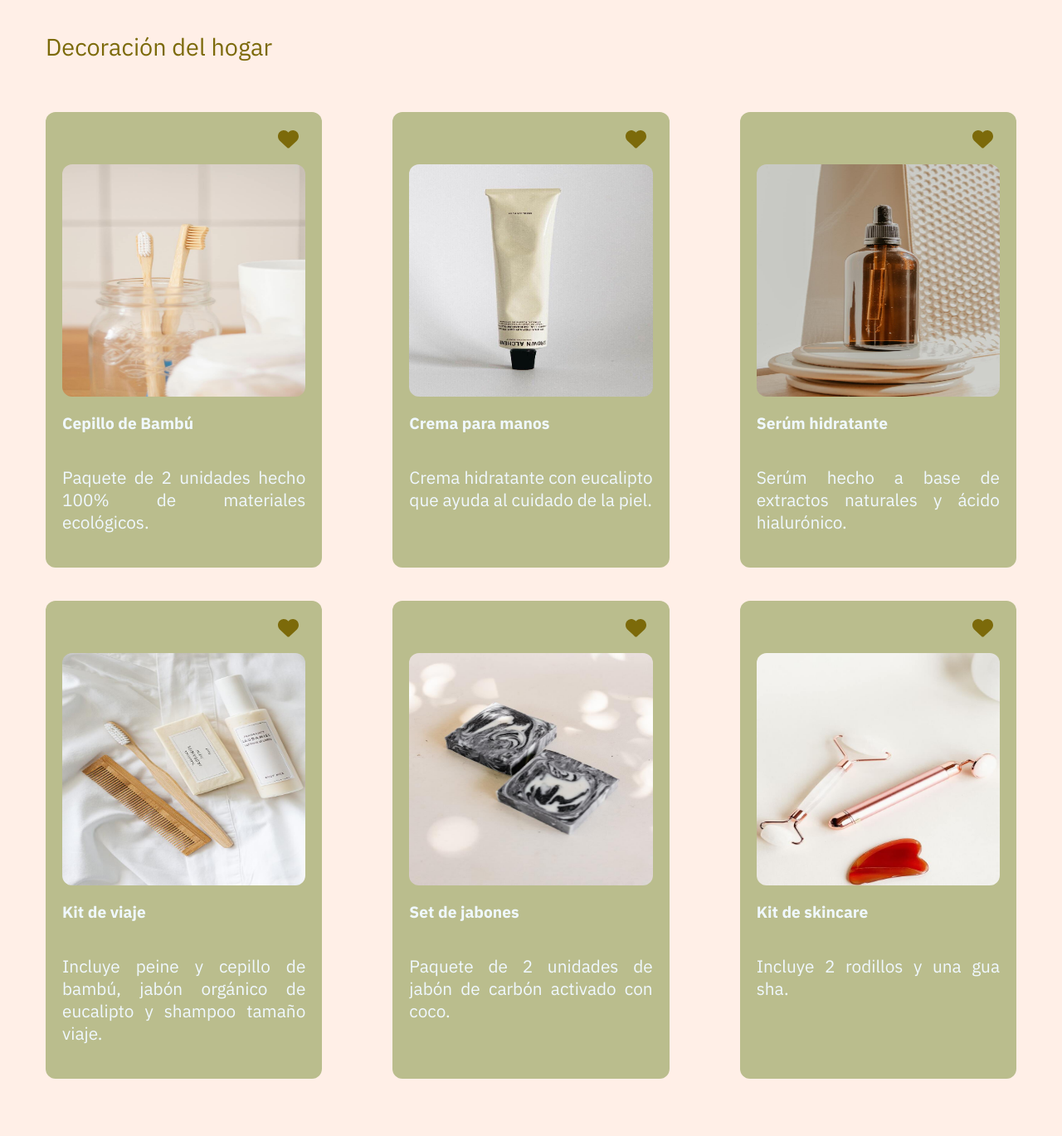
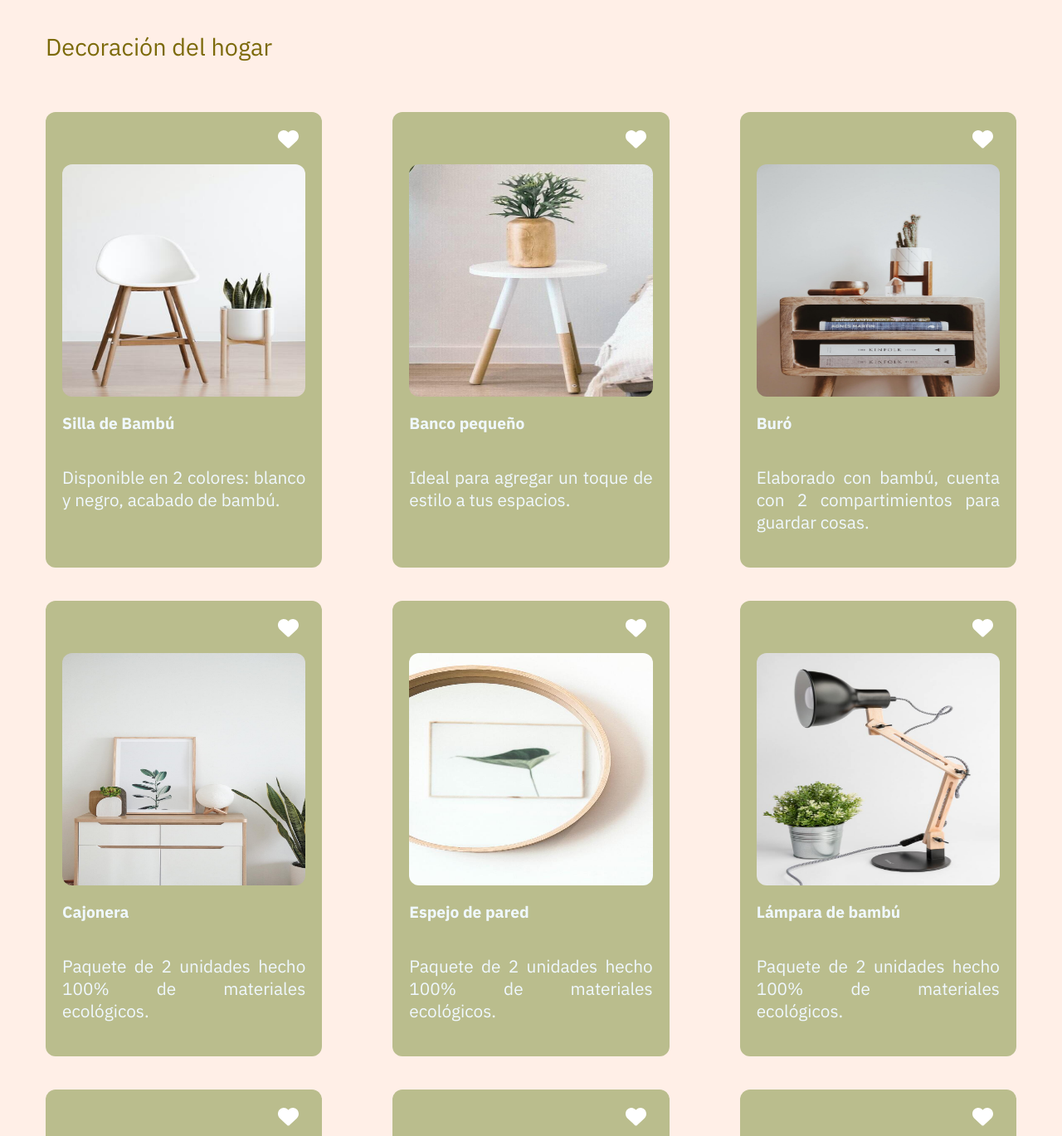
Before and after one commit to iamanyyeei/EcoStore-Sass-Basic, a plain HTML site: page index.html in a window 1280 px wide. Shown: the part 1980-3349 px from the top of the page at 83% size. Drawn offline with Linux system fonts and the light colour scheme.

Commit message:
Avances en la section Decoración del Hogar

```diff
--- a/index.html
+++ b/index.html
@@ -102,53 +102,78 @@
                 <div class="card-section">
                     <div class="product">
                         <div class="heart-icon">
-                            <svg xmlns="http://www.w3.org/2000/svg" height="25" width="25" viewBox="0 0 512 512"><!--!Font Awesome Free 6.7.2 by @fontawesome - https://fontawesome.com License - https://fontawesome.com/license/free Copyright 2025 Fonticons, Inc.--><path fill="#7C6A0A" d="M47.6 300.4L228.3 469.1c7.5 7 17.4 10.9 27.7 10.9s20.2-3.9 27.7-10.9L464.4 300.4c30.4-28.3 47.6-68 47.6-109.5v-5.8c0-69.9-50.5-129.5-119.4-141C347 36.5 300.6 51.4 268 84L256 96 244 84c-32.6-32.6-79-47.5-124.6-39.9C50.5 55.6 0 115.2 0 185.1v5.8c0 41.5 17.2 81.2 47.6 109.5z"/></svg>
+                            <svg xmlns="http://www.w3.org/2000/svg" height="25" width="25" viewBox="0 0 512 512"><!--!Font Awesome Free 6.7.2 by @fontawesome - https://fontawesome.com License - https://fontawesome.com/license/free Copyright 2025 Fonticons, Inc.--><path fill="#FFFF" d="M47.6 300.4L228.3 469.1c7.5 7 17.4 10.9 27.7 10.9s20.2-3.9 27.7-10.9L464.4 300.4c30.4-28.3 47.6-68 47.6-109.5v-5.8c0-69.9-50.5-129.5-119.4-141C347 36.5 300.6 51.4 268 84L256 96 244 84c-32.6-32.6-79-47.5-124.6-39.9C50.5 55.6 0 115.2 0 185.1v5.8c0 41.5 17.2 81.2 47.6 109.5z"/></svg>
                         </div>
-                        <img src="./css/assets/img/products/toothbrush.jpg" alt="Cepillo de Bambú">
-                        <h3>Cepillo de Bambú</h3>
+                        <img src="./css/assets/img/furniture/wood-chair.jpg" alt="Silla de Bambú">
+                        <h3>Silla de Bambú</h3>
+                        <p>Disponible en 2 colores: blanco y negro, acabado de bambú.</p>
+                    </div>
+                    <div class="product">
+                        <div class="heart-icon">
+                            <svg xmlns="http://www.w3.org/2000/svg" height="25" width="25" viewBox="0 0 512 512"><!--!Font Awesome Free 6.7.2 by @fontawesome - https://fontawesome.com License - https://fontawesome.com/license/free Copyright 2025 Fonticons, Inc.--><path fill="#FFFF" d="M47.6 300.4L228.3 469.1c7.5 7 17.4 10.9 27.7 10.9s20.2-3.9 27.7-10.9L464.4 300.4c30.4-28.3 47.6-68 47.6-109.5v-5.8c0-69.9-50.5-129.5-119.4-141C347 36.5 300.6 51.4 268 84L256 96 244 84c-32.6-32.6-79-47.5-124.6-39.9C50.5 55.6 0 115.2 0 185.1v5.8c0 41.5 17.2 81.2 47.6 109.5z"/></svg>
+                        </div>
+                        <img src="./css/assets/img/furniture/small-table.jpeg" alt="Banco pequeño">
+                        <h3>Banco pequeño</h3>
+                        <p>Ideal para agregar un toque de estilo a tus espacios.</p>
+                    </div>
+                    <div class="product">
+                        <div class="heart-icon">
+                            <svg xmlns="http://www.w3.org/2000/svg" height="25" width="25" viewBox="0 0 512 512"><!--!Font Awesome Free 6.7.2 by @fontawesome - https://fontawesome.com License - https://fontawesome.com/license/free Copyright 2025 Fonticons, Inc.--><path fill="#FFFF" d="M47.6 300.4L228.3 469.1c7.5 7 17.4 10.9 27.7 10.9s20.2-3.9 27.7-10.9L464.4 300.4c30.4-28.3 47.6-68 47.6-109.5v-5.8c0-69.9-50.5-129.5-119.4-141C347 36.5 300.6 51.4 268 84L256 96 244 84c-32.6-32.6-79-47.5-124.6-39.9C50.5 55.6 0 115.2 0 185.1v5.8c0 41.5 17.2 81.2 47.6 109.5z"/></svg>
+                        </div>
+                        <img src="./css/assets/img/furniture/stand-table.jpg" alt="Buró">
+                        <h3>Buró</h3>
+                        <p>Elaborado con bambú, cuenta con 2 compartimientos para guardar cosas.</p>
+                    </div>
+                    <div class="product">
+                        <div class="heart-icon">
+                            <svg xmlns="http://www.w3.org/2000/svg" height="25" width="25" viewBox="0 0 512 512"><!--!Font Awesome Free 6.7.2 by @fontawesome - https://fontawesome.com License - https://fontawesome.com/license/free Copyright 2025 Fonticons, Inc.--><path fill="#FFFF" d="M47.6 300.4L228.3 469.1c7.5 7 17.4 10.9 27.7 10.9s20.2-3.9 27.7-10.9L464.4 300.4c30.4-28.3 47.6-68 47.6-109.5v-5.8c0-69.9-50.5-129.5-119.4-141C347 36.5 300.6 51.4 268 84L256 96 244 84c-32.6-32.6-79-47.5-124.6-39.9C50.5 55.6 0 115.2 0 185.1v5.8c0 41.5 17.2 81.2 47.6 109.5z"/></svg>
+                        </div>
+                        <img src="./css/assets/img/furniture/mueble.jpg" alt="Cajonera">
+                        <h3>Cajonera</h3>
                         <p>Paquete de 2 unidades hecho 100% de materiales ecológicos.</p>
                     </div>
                     <div class="product">
                         <div class="heart-icon">
-                            <svg xmlns="http://www.w3.org/2000/svg" height="25" width="25" viewBox="0 0 512 512"><!--!Font Awesome Free 6.7.2 by @fontawesome - https://fontawesome.com License - https://fontawesome.com/license/free Copyright 2025 Fonticons, Inc.--><path fill="#7C6A0A" d="M47.6 300.4L228.3 469.1c7.5 7 17.4 10.9 27.7 10.9s20.2-3.9 27.7-10.9L464.4 300.4c30.4-28.3 47.6-68 47.6-109.5v-5.8c0-69.9-50.5-129.5-119.4-141C347 36.5 300.6 51.4 268 84L256 96 244 84c-32.6-32.6-79-47.5-124.6-39.9C50.5 55.6 0 115.2 0 185.1v5.8c0 41.5 17.2 81.2 47.6 109.5z"/></svg>
+                            <svg xmlns="http://www.w3.org/2000/svg" height="25" width="25" viewBox="0 0 512 512"><!--!Font Awesome Free 6.7.2 by @fontawesome - https://fontawesome.com License - https://fontawesome.com/license/free Copyright 2025 Fonticons, Inc.--><path fill="#FFFF" d="M47.6 300.4L228.3 469.1c7.5 7 17.4 10.9 27.7 10.9s20.2-3.9 27.7-10.9L464.4 300.4c30.4-28.3 47.6-68 47.6-109.5v-5.8c0-69.9-50.5-129.5-119.4-141C347 36.5 300.6 51.4 268 84L256 96 244 84c-32.6-32.6-79-47.5-124.6-39.9C50.5 55.6 0 115.2 0 185.1v5.8c0 41.5 17.2 81.2 47.6 109.5z"/></svg>
                         </div>
-                        <img src="./css/assets/img/products/hand-cream.jpeg" alt="Crema para manos">
-                        <h3>Crema para manos</h3>
-                        <p>Crema hidratante con eucalipto que ayuda al cuidado de la piel.</p>
+                        <img src="./css/assets/img/furniture/mirror.jpg" alt="Espejo de pared">
+                        <h3>Espejo de pared</h3>
+                        <p>Paquete de 2 unidades hecho 100% de materiales ecológicos.</p>
+                    </div>
+
+                    <div class="product">
+                        <div class="heart-icon">
+                            <svg xmlns="http://www.w3.org/2000/svg" height="25" width="25" viewBox="0 0 512 512"><!--!Font Awesome Free 6.7.2 by @fontawesome - https://fontawesome.com License - https://fontawesome.com/license/free Copyright 2025 Fonticons, Inc.--><path fill="#FFFF" d="M47.6 300.4L228.3 469.1c7.5 7 17.4 10.9 27.7 10.9s20.2-3.9 27.7-10.9L464.4 300.4c30.4-28.3 47.6-68 47.6-109.5v-5.8c0-69.9-50.5-129.5-119.4-141C347 36.5 300.6 51.4 268 84L256 96 244 84c-32.6-32.6-79-47.5-124.6-39.9C50.5 55.6 0 115.2 0 185.1v5.8c0 41.5 17.2 81.2 47.6 109.5z"/></svg>
+                        </div>
+                        <img src="./css/assets/img/furniture/desk-lamp.jpg" alt="Lámpara de bambú">
+                        <h3>Lámpara de bambú</h3>
+                        <p>Paquete de 2 unidades hecho 100% de materiales ecológicos.</p>
                     </div>
                     <div class="product">
                         <div class="heart-icon">
-                            <svg xmlns="http://www.w3.org/2000/svg" height="25" width="25" viewBox="0 0 512 512"><!--!Font Awesome Free 6.7.2 by @fontawesome - https://fontawesome.com License - https://fontawesome.com/license/free Copyright 2025 Fonticons, Inc.--><path fill="#7C6A0A" d="M47.6 300.4L228.3 469.1c7.5 7 17.4 10.9 27.7 10.9s20.2-3.9 27.7-10.9L464.4 300.4c30.4-28.3 47.6-68 47.6-109.5v-5.8c0-69.9-50.5-129.5-119.4-141C347 36.5 300.6 51.4 268 84L256 96 244 84c-32.6-32.6-79-47.5-124.6-39.9C50.5 55.6 0 115.2 0 185.1v5.8c0 41.5 17.2 81.2 47.6 109.5z"/></svg>
+                            <svg xmlns="http://www.w3.org/2000/svg" height="25" width="25" viewBox="0 0 512 512"><!--!Font Awesome Free 6.7.2 by @fontawesome - https://fontawesome.com License - https://fontawesome.com/license/free Copyright 2025 Fonticons, Inc.--><path fill="#FFFF" d="M47.6 300.4L228.3 469.1c7.5 7 17.4 10.9 27.7 10.9s20.2-3.9 27.7-10.9L464.4 300.4c30.4-28.3 47.6-68 47.6-109.5v-5.8c0-69.9-50.5-129.5-119.4-141C347 36.5 300.6 51.4 268 84L256 96 244 84c-32.6-32.6-79-47.5-124.6-39.9C50.5 55.6 0 115.2 0 185.1v5.8c0 41.5 17.2 81.2 47.6 109.5z"/></svg>
                         </div>
-                        <img src="./css/assets/img/products/serum.jpg" alt="Serum">
-                        <h3>Serúm hidratante</h3>
-                        <p>Serúm hecho a base de extractos naturales y ácido hialurónico.</p>
+                        <img src="./css/assets/img/furniture/stand.jpg" alt="Mesita decorativa">
+                        <h3>Mesita decorativa</h3>
+                        <p>Paquete de 2 unidades hecho 100% de materiales ecológicos.</p>
                     </div>
                     <div class="product">
                         <div class="heart-icon">
-                            <svg xmlns="http://www.w3.org/2000/svg" height="25" width="25" viewBox="0 0 512 512"><!--!Font Awesome Free 6.7.2 by @fontawesome - https://fontawesome.com License - https://fontawesome.com/license/free Copyright 2025 Fonticons, Inc.--><path fill="#7C6A0A" d="M47.6 300.4L228.3 469.1c7.5 7 17.4 10.9 27.7 10.9s20.2-3.9 27.7-10.9L464.4 300.4c30.4-28.3 47.6-68 47.6-109.5v-5.8c0-69.9-50.5-129.5-119.4-141C347 36.5 300.6 51.4 268 84L256 96 244 84c-32.6-32.6-79-47.5-124.6-39.9C50.5 55.6 0 115.2 0 185.1v5.8c0 41.5 17.2 81.2 47.6 109.5z"/></svg>
+                            <svg xmlns="http://www.w3.org/2000/svg" height="25" width="25" viewBox="0 0 512 512"><!--!Font Awesome Free 6.7.2 by @fontawesome - https://fontawesome.com License - https://fontawesome.com/license/free Copyright 2025 Fonticons, Inc.--><path fill="#FFFF" d="M47.6 300.4L228.3 469.1c7.5 7 17.4 10.9 27.7 10.9s20.2-3.9 27.7-10.9L464.4 300.4c30.4-28.3 47.6-68 47.6-109.5v-5.8c0-69.9-50.5-129.5-119.4-141C347 36.5 300.6 51.4 268 84L256 96 244 84c-32.6-32.6-79-47.5-124.6-39.9C50.5 55.6 0 115.2 0 185.1v5.8c0 41.5 17.2 81.2 47.6 109.5z"/></svg>
                         </div>
-                        <img src="./css/assets/img/products/organic-kit.jpg" alt="Serum">
-                        <h3>Kit de viaje</h3>
-                        <p>Incluye peine y cepillo de bambú, jabón orgánico de eucalipto y shampoo tamaño viaje.</p>
+                        <img src="./css/assets/img/furniture/mirror.jpg" alt="Mesa de desayuno">
+                        <h3>Mesa de desayuno</h3>
+                        <p>Paquete de 2 unidades hecho 100% de materiales ecológicos.</p>
                     </div>
                     <div class="product">
                         <div class="heart-icon">
-                            <svg xmlns="http://www.w3.org/2000/svg" height="25" width="25" viewBox="0 0 512 512"><!--!Font Awesome Free 6.7.2 by @fontawesome - https://fontawesome.com License - https://fontawesome.com/license/free Copyright 2025 Fonticons, Inc.--><path fill="#7C6A0A" d="M47.6 300.4L228.3 469.1c7.5 7 17.4 10.9 27.7 10.9s20.2-3.9 27.7-10.9L464.4 300.4c30.4-28.3 47.6-68 47.6-109.5v-5.8c0-69.9-50.5-129.5-119.4-141C347 36.5 300.6 51.4 268 84L256 96 244 84c-32.6-32.6-79-47.5-124.6-39.9C50.5 55.6 0 115.2 0 185.1v5.8c0 41.5 17.2 81.2 47.6 109.5z"/></svg>
+                            <svg xmlns="http://www.w3.org/2000/svg" height="25" width="25" viewBox="0 0 512 512"><!--!Font Awesome Free 6.7.2 by @fontawesome - https://fontawesome.com License - https://fontawesome.com/license/free Copyright 2025 Fonticons, Inc.--><path fill="#FFFF" d="M47.6 300.4L228.3 469.1c7.5 7 17.4 10.9 27.7 10.9s20.2-3.9 27.7-10.9L464.4 300.4c30.4-28.3 47.6-68 47.6-109.5v-5.8c0-69.9-50.5-129.5-119.4-141C347 36.5 300.6 51.4 268 84L256 96 244 84c-32.6-32.6-79-47.5-124.6-39.9C50.5 55.6 0 115.2 0 185.1v5.8c0 41.5 17.2 81.2 47.6 109.5z"/></svg>
                         </div>
-                        <img src="./css/assets/img/products/organic-soap.jpg" alt="Set de jabones">
-                        <h3>Set de jabones</h3>
-                        <p>Paquete de 2 unidades de jabón de carbón activado con coco.</p>
+                        <img src="./css/assets/img/furniture/table.jpg" alt="Mesa decorativa">
+                        <h3>Mesa decorativa</h3>
+                        <p>Paquete de 2 unidades hecho 100% de materiales ecológicos.</p>
                     </div>
-                    <div class="product">
-                        <div class="heart-icon">
-                            <svg xmlns="http://www.w3.org/2000/svg" height="25" width="25" viewBox="0 0 512 512"><!--!Font Awesome Free 6.7.2 by @fontawesome - https://fontawesome.com License - https://fontawesome.com/license/free Copyright 2025 Fonticons, Inc.--><path fill="#7C6A0A" d="M47.6 300.4L228.3 469.1c7.5 7 17.4 10.9 27.7 10.9s20.2-3.9 27.7-10.9L464.4 300.4c30.4-28.3 47.6-68 47.6-109.5v-5.8c0-69.9-50.5-129.5-119.4-141C347 36.5 300.6 51.4 268 84L256 96 244 84c-32.6-32.6-79-47.5-124.6-39.9C50.5 55.6 0 115.2 0 185.1v5.8c0 41.5 17.2 81.2 47.6 109.5z"/></svg>
-                        </div>
-                        <img src="./css/assets/img/products/guasha-kit.jpg" alt="Kit de skincare">
-                        <h3>Kit de skincare</h3>
-                        <p>Incluye 2 rodillos y una gua sha.</p>
-                    </div>
-                </div>
+                 </div>
             </div>
         </section>
 
```
